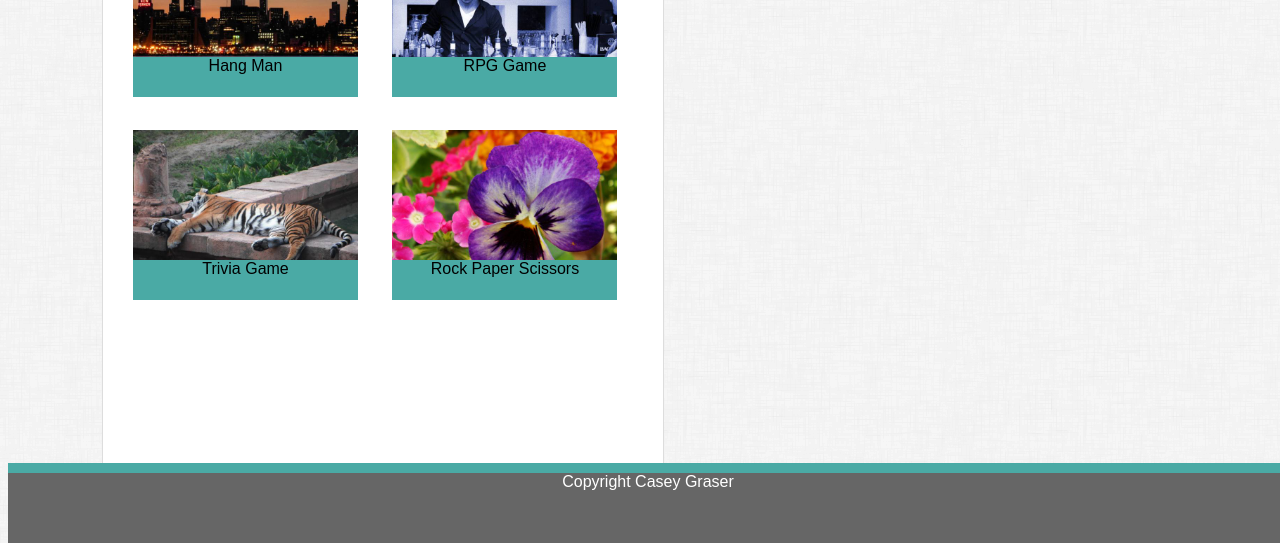
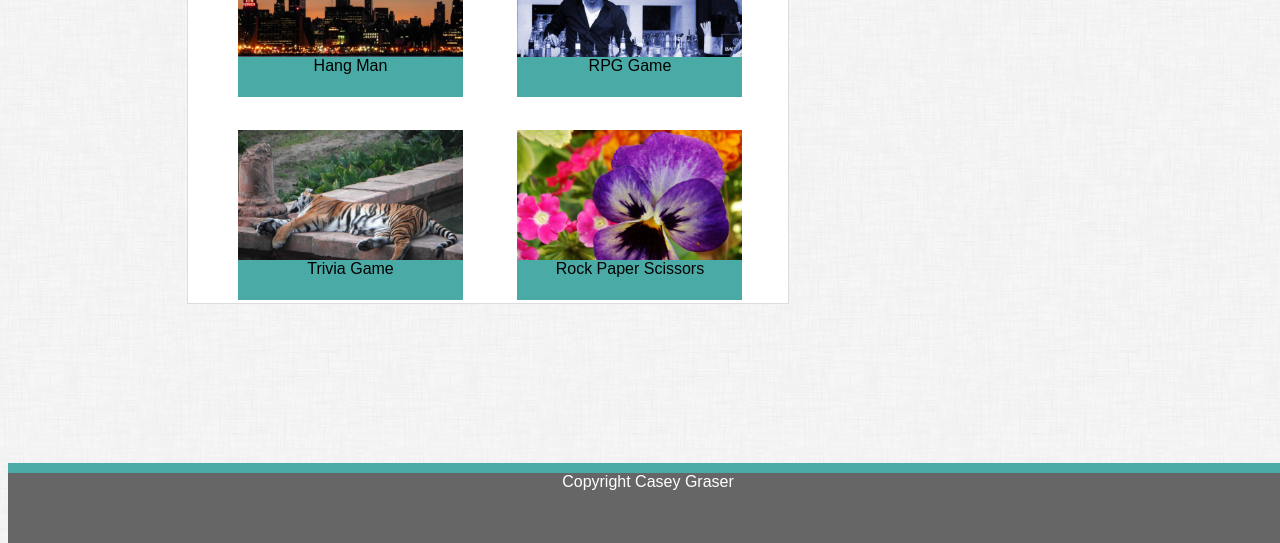
Before and after one commit to Csgraser/assignment-1, a plain HTML site: page portfolio.html in a window 1280 px wide. Shown: the part 257-800 px from the top of the page. Drawn offline with Linux system fonts and the light colour scheme.

```diff
--- a/assets/css/style.css
+++ b/assets/css/style.css
@@ -173,9 +173,9 @@ footer{
 
 .portfolioImages{
 	background-color: #ffffff;
-	width: 560px;
-	height: 665px;
-	margin-left: 95px;
+	width: 600px;
+	height: 460px;
+	margin-left: 180px;
 	margin-right: 470px;
 	margin-top: 100px;
 	outline-style: solid;
@@ -186,7 +186,8 @@ footer{
 }
 
 .placeHolderImg{
-	margin-left: 30px;
+	margin-left: 50px;
+	padding-right: 30px;
 	padding-top: 90;
 	width: 225px;
 	display: inline-block;
```
